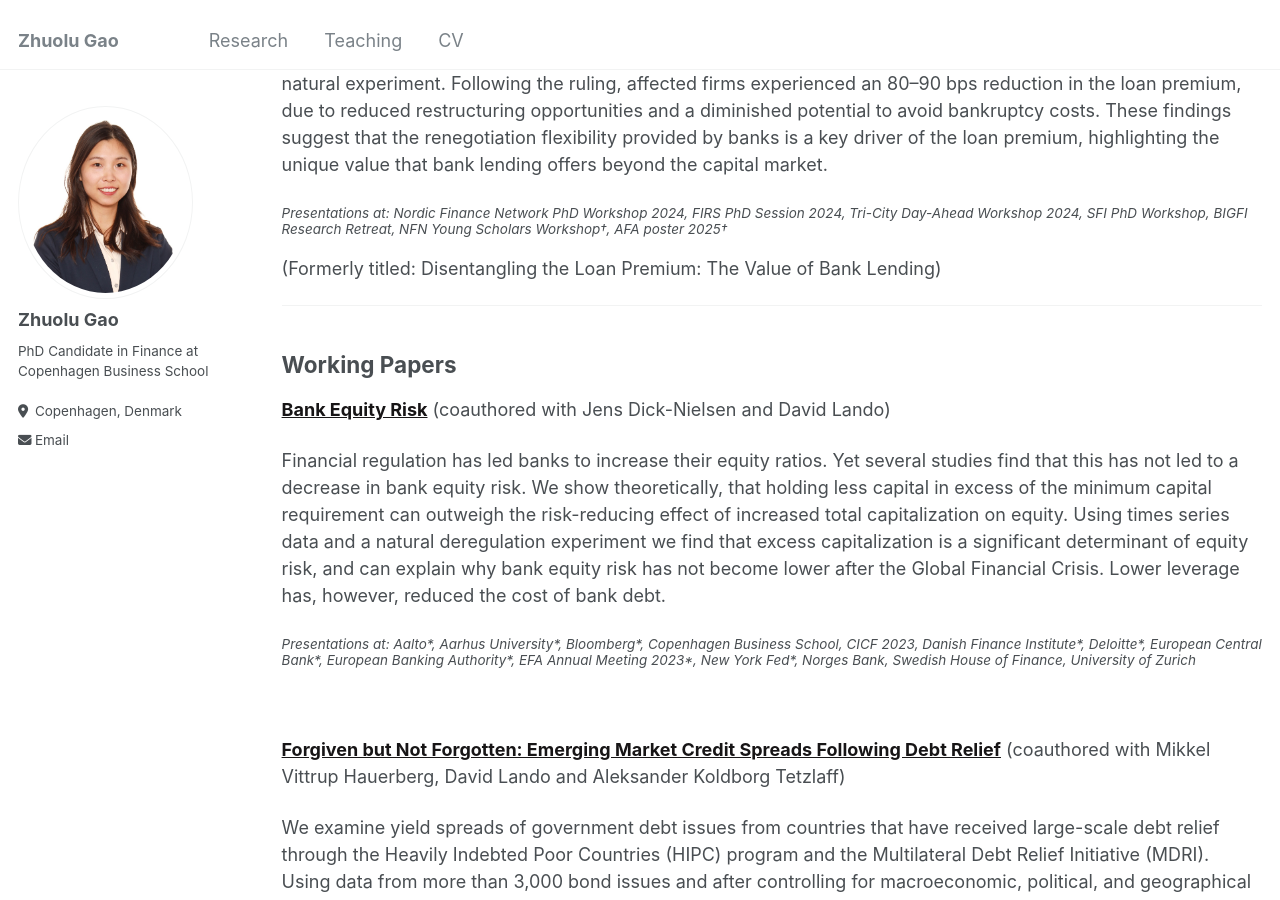
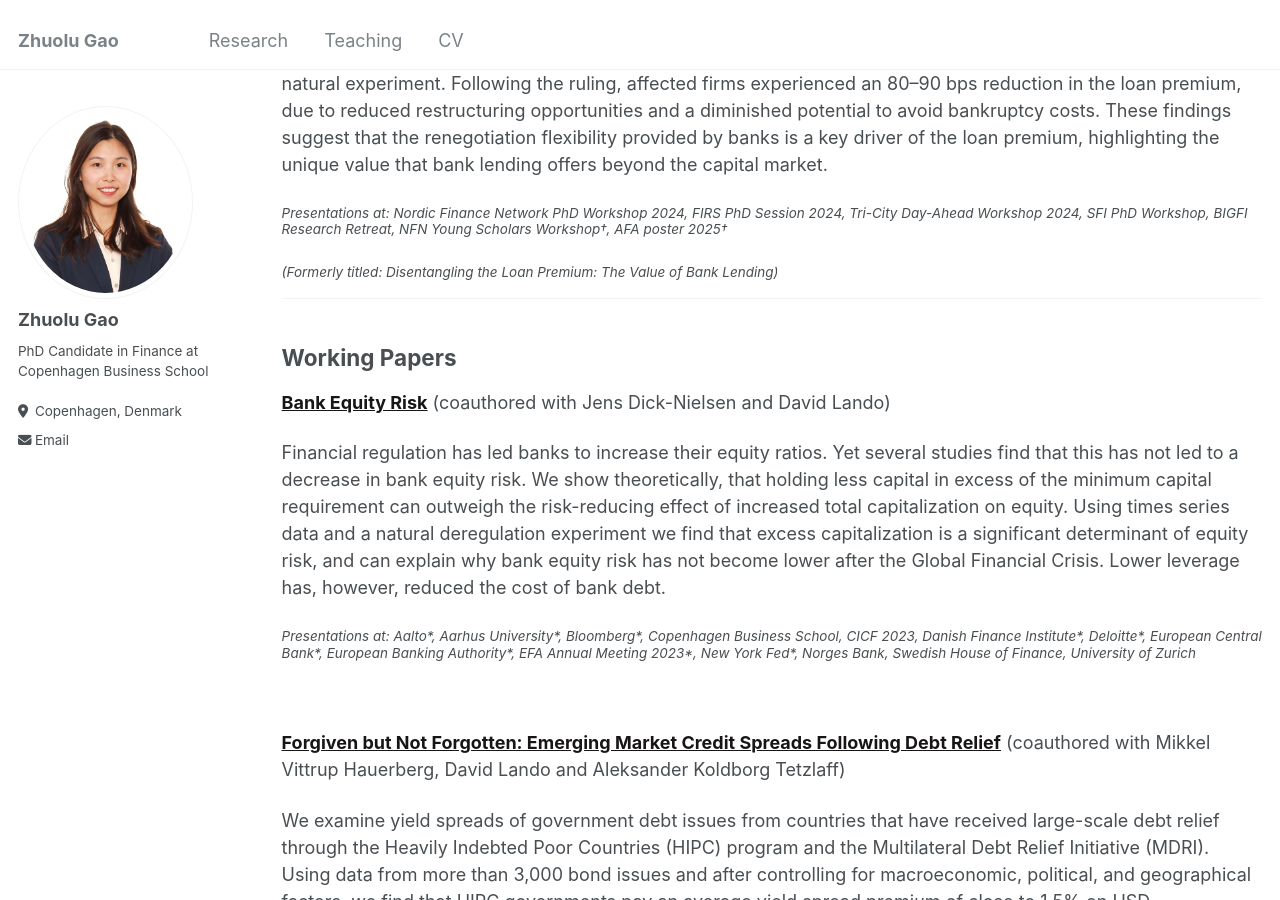
Before and after one commit to zhuolugao/zhuolugao.github.io, a Jekyll site: the page built from _pages/research.md, in a window 1280 px wide and 900 px high, scrolled down 313 px. Built offline with Jekyll 4.4.1, drawn with Linux system fonts in a browser that asks for light colours.

```diff
--- a/_pages/research.md
+++ b/_pages/research.md
@@ -21,7 +21,7 @@ Firms borrowing from both banks and the corporate bond market pay a substantial
 
 #### *Presentations at: Nordic Finance Network PhD Workshop 2024, FIRS PhD Session 2024, Tri-City Day-Ahead Workshop 2024, SFI PhD Workshop, BIGFI Research Retreat, NFN Young Scholars Workshop†, AFA poster 2025†*
 
-(Formerly titled: Disentangling the Loan Premium: The Value of Bank Lending)
+#### *(Formerly titled: Disentangling the Loan Premium: The Value of Bank Lending)*
 
 
 ---
```
